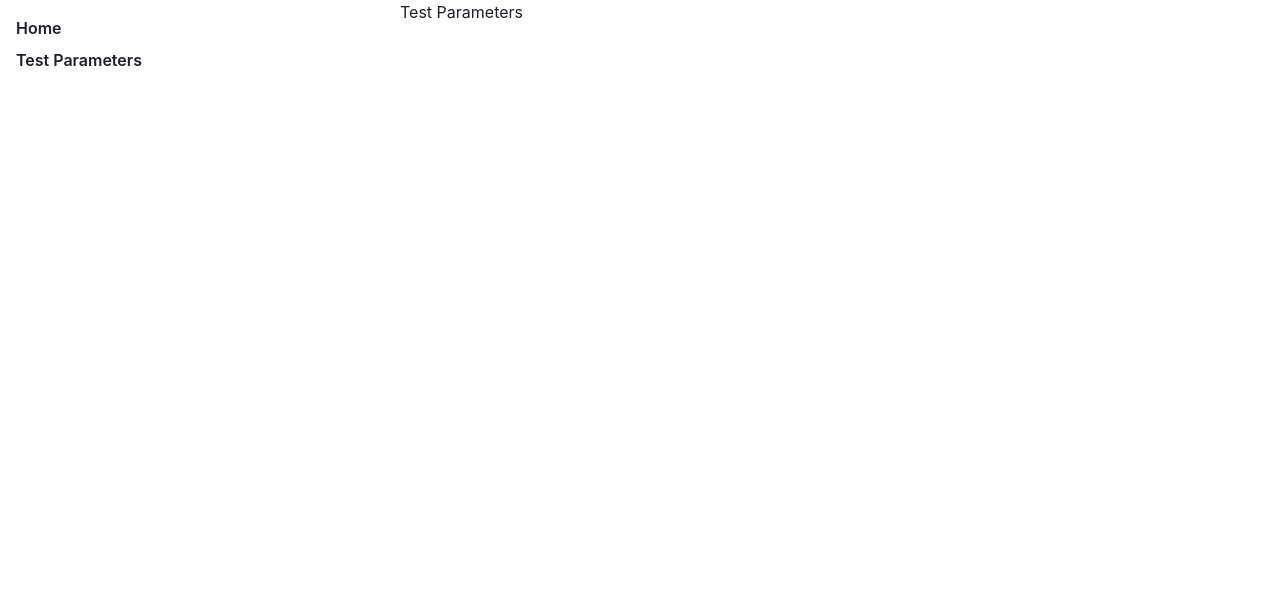
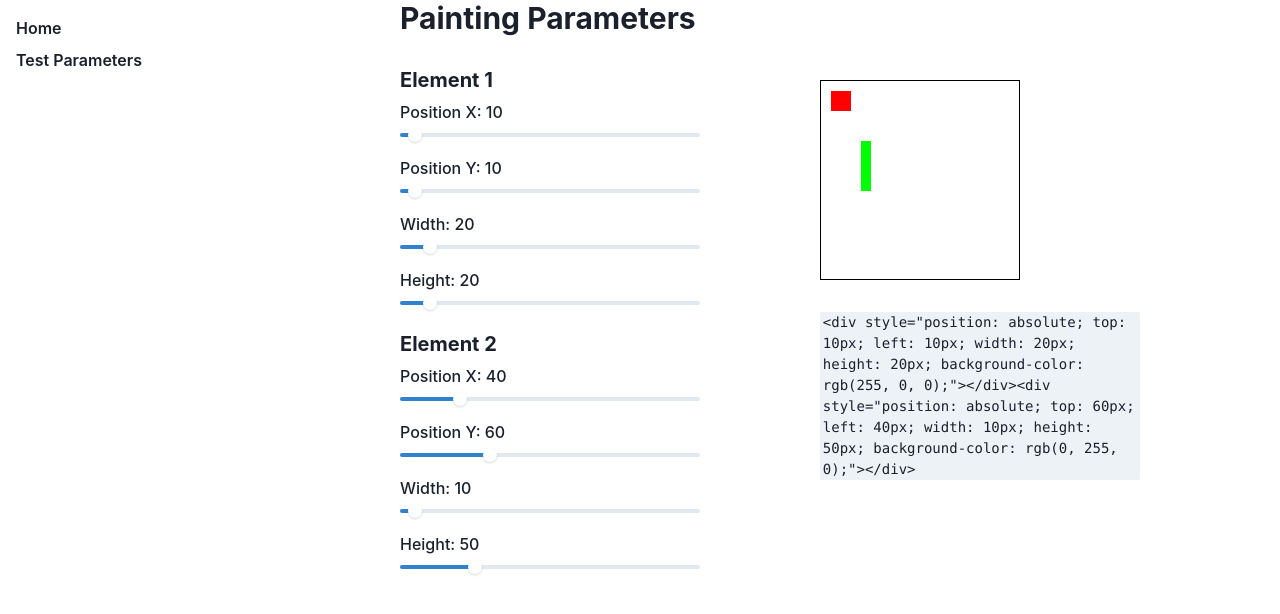
Before and after one commit to NordicBeaver/css-artist, a React (Create React App) app: page /test-parameters in a window 1280 px wide. Shown: the top 614 px of the page. Built offline with nearby package versions, Linux system fonts and the light colour scheme.

Commit message:
Create painting form and a page for it.

```diff
--- a/src/conponents/PaintingElementForm.tsx
+++ b/src/conponents/PaintingElementForm.tsx
@@ -12,37 +12,25 @@ export interface PaintingElementFormProps {
 }
 export default function PaintingElementForm({ element, onChange }: PaintingElementFormProps) {
   const handlePositionXSliderChange = (value: number) => {
-    onChange?.({
-      ...element,
-      posX: value,
-    });
+    onChange?.({ ...element, posX: value });
   };
 
   const handlePositionYSliderChange = (value: number) => {
-    onChange?.({
-      ...element,
-      posY: value,
-    });
+    onChange?.({ ...element, posY: value });
   };
 
   const handleWidthSliderChange = (value: number) => {
-    onChange?.({
-      ...element,
-      width: value,
-    });
+    onChange?.({ ...element, width: value });
   };
 
   const handleHeightSliderChange = (value: number) => {
-    onChange?.({
-      ...element,
-      height: value,
-    });
+    onChange?.({ ...element, height: value });
   };
 
   return (
     <VStack>
       <FormControl>
-        <FormLabel>Position X: {element.posX}</FormLabel>
+        <FormLabel marginBottom={0}>Position X: {element.posX}</FormLabel>
         <Slider min={0} max={PAINTING_WIDTH} value={element.posX} onChange={handlePositionXSliderChange}>
           <SliderTrack>
             <SliderFilledTrack></SliderFilledTrack>
@@ -51,7 +39,7 @@ export default function PaintingElementForm({ element, onChange }: PaintingEleme
         </Slider>
       </FormControl>
       <FormControl>
-        <FormLabel>Position Y: {element.posY}</FormLabel>
+        <FormLabel marginBottom={0}>Position Y: {element.posY}</FormLabel>
         <Slider min={0} max={PAINTING_HEIGHT} value={element.posY} onChange={handlePositionYSliderChange}>
           <SliderTrack>
             <SliderFilledTrack></SliderFilledTrack>
@@ -60,7 +48,7 @@ export default function PaintingElementForm({ element, onChange }: PaintingEleme
         </Slider>
       </FormControl>
       <FormControl>
-        <FormLabel>Width: {element.width}</FormLabel>
+        <FormLabel marginBottom={0}>Width: {element.width}</FormLabel>
         <Slider min={0} max={PAINTING_WIDTH} value={element.width} onChange={handleWidthSliderChange}>
           <SliderTrack>
             <SliderFilledTrack></SliderFilledTrack>
@@ -69,7 +57,7 @@ export default function PaintingElementForm({ element, onChange }: PaintingEleme
         </Slider>
       </FormControl>
       <FormControl>
-        <FormLabel>Height: {element.height}</FormLabel>
+        <FormLabel marginBottom={0}>Height: {element.height}</FormLabel>
         <Slider min={0} max={PAINTING_HEIGHT} value={element.height} onChange={handleHeightSliderChange}>
           <SliderTrack>
             <SliderFilledTrack></SliderFilledTrack>
--- /dev/null
+++ b/src/conponents/PaintingForm.tsx
@@ -0,0 +1,37 @@
+import { Box, Heading } from '@chakra-ui/react';
+import React from 'react';
+import { Painting, PaintingElement } from '../painting';
+import PaintingElementForm from './PaintingElementForm';
+
+interface PaintingFormProps {
+  painting: Painting;
+  onChange?: (painting: Painting) => void;
+}
+export default function PaintingForm({ painting, onChange }: PaintingFormProps) {
+  const handleElementChange = (index: number, element: PaintingElement) => {
+    if (onChange) {
+      const newPainting: Painting = {
+        ...painting,
+        elements: [...painting.elements],
+      };
+      newPainting.elements[index] = element;
+      onChange(newPainting);
+    }
+  };
+
+  return (
+    <Box>
+      {painting.elements.map((paintingElement, index) => (
+        <Box marginBottom={4}>
+          <Heading as="h3" size="md" marginBottom={2}>
+            Element {index + 1}
+          </Heading>
+          <PaintingElementForm
+            element={paintingElement}
+            onChange={(newElement) => handleElementChange(index, newElement)}
+          ></PaintingElementForm>
+        </Box>
+      ))}
+    </Box>
+  );
+}
--- a/src/conponents/TestParametersPage.tsx
+++ b/src/conponents/TestParametersPage.tsx
@@ -1,5 +1,48 @@
-import React from 'react';
+import { Box, Code, Grid, Heading } from '@chakra-ui/react';
+import React, { useEffect, useState } from 'react';
+import { generatePaintingHtml, Painting } from '../painting';
+import CustomHtml from './CustomHtml';
+import PaintingForm from './PaintingForm';
+
+function testPainting() {
+  const painting: Painting = {
+    elements: [
+      { posX: 10, posY: 10, height: 20, width: 20, backgroundRed: 255, backgroundGreen: 0, backgroundBlue: 0 },
+      { posX: 40, posY: 60, height: 50, width: 10, backgroundRed: 0, backgroundGreen: 255, backgroundBlue: 0 },
+    ],
+  };
+  return painting;
+}
 
 export default function TestParametersPage() {
-  return <div>Test Parameters</div>;
+  const [painting, setPainting] = useState(testPainting);
+  const [paintingHtml, setPaintingHtml] = useState('');
+
+  useEffect(() => {
+    const html = generatePaintingHtml(painting);
+    setPaintingHtml(html);
+  }, [painting]);
+
+  const handlePaintingFormChange = (newPainting: Painting) => {
+    setPainting(newPainting);
+  };
+
+  return (
+    <Grid templateColumns="300px 1fr" gap={10}>
+      <Box>
+        <Heading as="h2" size="lg" marginBottom={8}>
+          Painting Parameters
+        </Heading>
+        <PaintingForm painting={painting} onChange={handlePaintingFormChange}></PaintingForm>
+      </Box>
+      <Box padding={20}>
+        <Box marginBottom={8}>
+          <CustomHtml html={paintingHtml}></CustomHtml>
+        </Box>
+        <Box maxW={80}>
+          <Code>{paintingHtml}</Code>
+        </Box>
+      </Box>
+    </Grid>
+  );
 }
```
